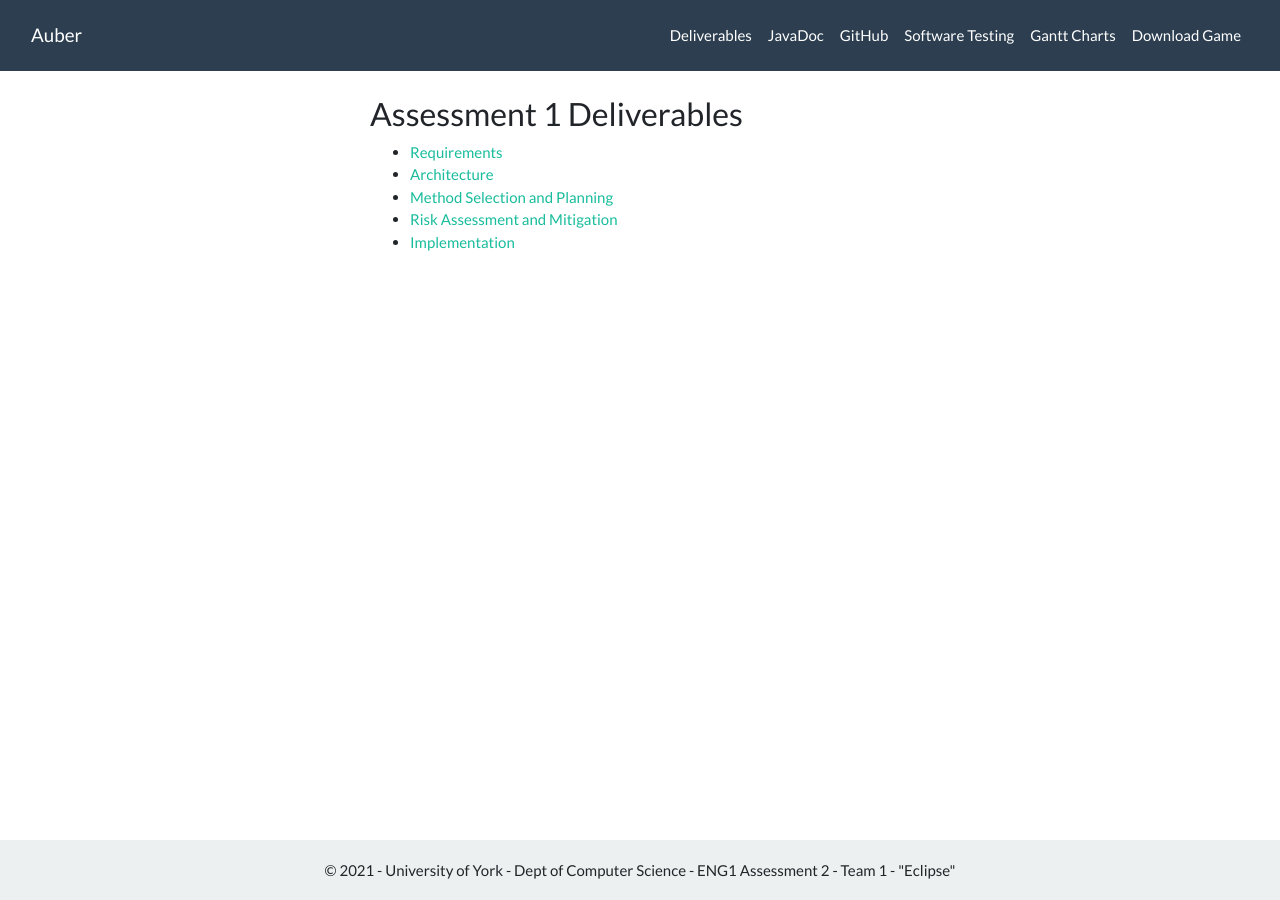
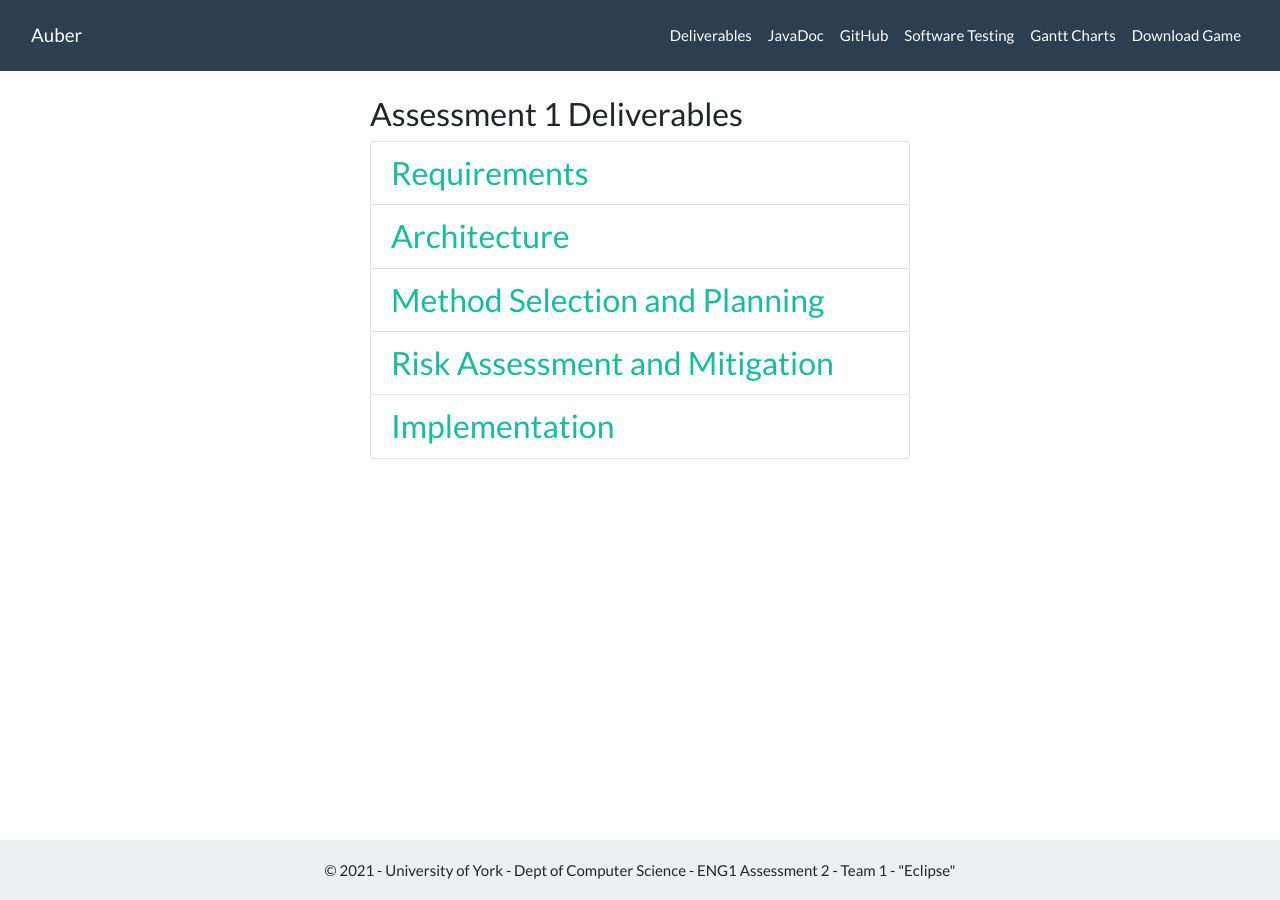
Before and after one commit to ENG1-Eclipse/website2, a Jekyll site: the page built from deliverables-display/Assessment1.html, in a window 1280 px wide. Built offline with Jekyll 4.4.1, drawn with Linux system fonts in a browser that asks for light colours; nearby versions of some CDN libraries.

Commit message:
Update Assessment1.html

```diff
--- a/deliverables-display/Assessment1.html
+++ b/deliverables-display/Assessment1.html
@@ -4,13 +4,13 @@
 ---
 
 <h3>Assessment 1 Deliverables</h3>
-<ul>
+<ul class="list-group">
     {% for item in site.data.deliverables %}
-      <li>
+      <li class="list-group-item list-group-item-action">
         {% if item.file %}
-            <a href="{{ site.url }}{{ site.baseurl }}{{item.file}}" download>{{item.name | camelcase}}</a>
+            <a class="stretched-link link-undecorated h3" href="{{ site.url }}{{ site.baseurl }}{{item.file}}" download>{{item.name | camelcase}}</a>
         {% elsif item.url %}
-            <a href="{{item.url}}">{{item.name | camelcase}}</a>
+            <a class="stretched-link link-undecorated h3" href="{{item.url}}">{{item.name | camelcase}}</a>
         {% else %}
             {{item.name | camelcase}}
         {% endif %}
```
